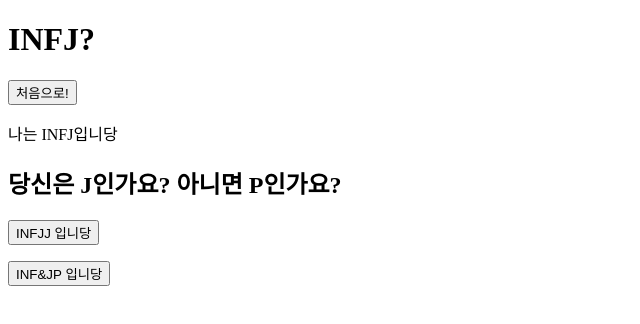
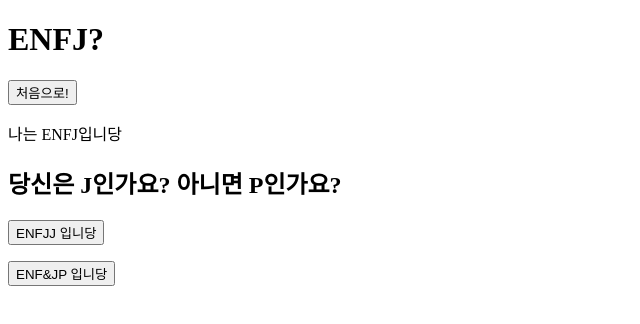
Before and after one commit to Kvvnn/tarotmbti, a plain HTML site: page 3_ENF_JP_Q1.html in a window 1280 px wide. Shown: the whole page, without its empty margins (0-640 px from the left). Drawn offline with Linux system fonts and the light colour scheme.

Commit message:
Update 3_ENF_JP_Q1.html

```diff
--- a/3_ENF_JP_Q1.html
+++ b/3_ENF_JP_Q1.html
@@ -6,11 +6,11 @@
     <title>Document</title>
 </head>
 <body>
-    <h1>INFJ?</h1>
+    <h1>ENFJ?</h1>
     <p><button type="button" onclick="location.href='index.html'">처음으로!</button></p>
-    나는 INFJ입니당
+    나는 ENFJ입니당
     <h2>당신은 J인가요? 아니면 P인가요?</h2>
-    <p><button type="button" onclick="location.href='4_ENFJ.html'">INFJJ 입니당</button></p>
-    <p><button type="button" onclick="location.href='3_ENF_JP_Q3.html'">INF&JP 입니당</button></p>
+    <p><button type="button" onclick="location.href='4_ENFJ.html'">ENFJJ 입니당</button></p>
+    <p><button type="button" onclick="location.href='3_ENF_JP_Q3.html'">ENF&JP 입니당</button></p>
 </body>
 </html>
```
